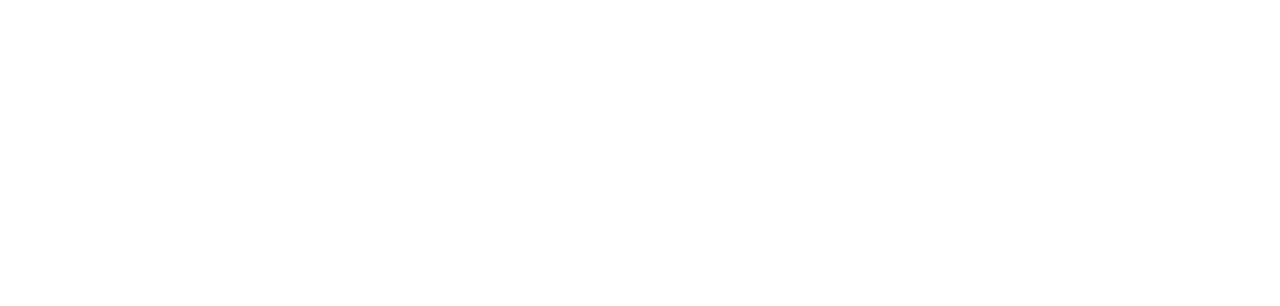
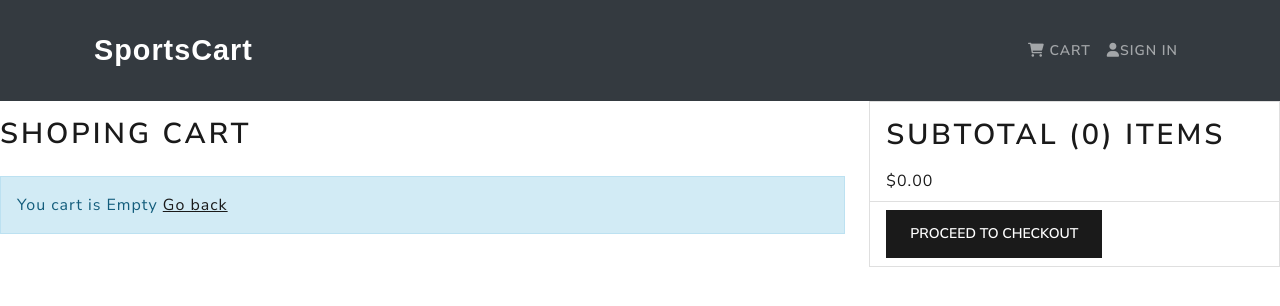
Before and after one commit to Afsal63/Project-trail-and-error, a React (Create React App) app in the folder frontend/: page /cart in a window 1280 px wide. Before the commit this address had no page. Shown: the top 306 px of the page. Built offline with nearby package versions, Linux system fonts and the light colour scheme; a web font is replaced by a local one.

Commit message:
add to cart

```diff
--- a/frontend/src/App.js
+++ b/frontend/src/App.js
@@ -16,6 +16,7 @@
       <Routes>
 <Route path='/' element={<MainPage/>}></Route>
 <Route path='/product/:id' element={<ProductScreen/>}></Route>
+<Route path='/cart' element={<CartScreen/>}></Route>
 <Route path='/cart/:id' element={<CartScreen/>}></Route>
 </Routes>
 </Router>
--- a/frontend/src/index.css
+++ b/frontend/src/index.css
@@ -29,3 +29,11 @@
 
 
 }
+h1{
+  font-size:1.8rem ;
+  padding:1rem 0;
+}
+h2{
+  font-size:1.8rem ;
+  padding: 0.5rem 0;
+}
--- a/frontend/src/reducers/cartReducers.js
+++ b/frontend/src/reducers/cartReducers.js
@@ -4,11 +4,11 @@
     switch (action.type) {
         case CART_ADD_ITEM:
             const item = action.payload
-            console.log(action.payload);
+
             const existItem = state.cartItems.find(x => x.product === item
                 .product)
 
-            console.log(existItem);
+
             if (existItem) {
                 return {
                     ...state,
@@ -17,7 +17,7 @@
                 )
                 }
             } else {
-                console.log(item);
+
                 return {
                     ...state,
                     cartItems: [...state.cartItems, item],
--- a/frontend/src/screens/CartScreen.js
+++ b/frontend/src/screens/CartScreen.js
@@ -1,27 +1,109 @@
-import React,{useEffect} from 'react'
-import {useDispatch,useSelector} from 'react-redux'
-import  {Row,Col,ListGroup,Image,Form,Button,Card} from 'react-bootstrap'
+import React, { useEffect } from 'react'
+import { useDispatch, useSelector } from 'react-redux'
+import { Row, Col, ListGroup, Image, Form, Button, Card, ListGroupItem } from 'react-bootstrap'
 import Message from '../components/Message'
 import { addToCart } from '../actions/cartAction'
-import { useNavigate, useParams, useSearchParams } from 'react-router-dom'
+import { Link, useNavigate, useParams, useSearchParams } from 'react-router-dom'
+import Header from '../components/Header'
+
 
 
 const CartScreen = () => {
-    const navigate =useNavigate()
-    const {id}=useParams()
-    const qty =useSearchParams()[0].get('qty')
-    const dispatch =useDispatch()
+  const navigate = useNavigate()
+  const { id } = useParams()
+  const qty = useSearchParams()[0].get('qty')
+  const dispatch = useDispatch()
+
+  const cart = useSelector(state => state.cart)
+  const { cartItems } = cart
 
 
 
-    useEffect(()=>{
-        if(id){
-dispatch(addToCart(id,qty));
-        }
-    },[dispatch,id,qty])
+  useEffect(() => {
+    if (id) {
+      dispatch(addToCart(id, qty));
+    }
+  }, [dispatch, id, qty])
+
+  const removeFromCartHnadler =(id)=>{
+    console.log('remove');
+  }
+  const checkoutHandler=()=>{
+    navigate('/login?redirect=shipping')
+  }
 
   return (
-    <div>Cart</div>
+
+    <Row>
+      <Header/>
+      <Col md={8}>
+        <h1>shoping Cart</h1>
+        {cartItems.length === 0 ? <Message>You cart is Empty <Link to='/'>Go back</Link></Message> : (
+          <ListGroup variant='flush'>
+            {cartItems.map(item => (
+              <ListGroup.Item key={item.product}>
+                <Row>
+                  <Col md={2}>
+                    <Image src={item.image} alt={item.name} fluid rounded />
+                  </Col>
+                  <Col md={3}>
+                  <Link to={`/product/${item.product}`}>{item.name}</Link>
+                  </Col>
+                  <Col md={2}>${item.price}</Col>
+                  <Col md={2 }>
+                    <Form.Control
+                      as='select' value={item.qty}
+                      onChange={(e) => dispatch(addToCart(item.product,Number( e.target.value) ))}>
+
+                      {
+                        [...Array(item.countInStock).keys()].map((x) => (
+                          <option key={x + 1} value={x + 1}>
+                            {x + 1}
+                          </option>
+                        ))
+                      }
+                    </Form.Control>
+
+                  </Col>
+                  <Col md={2}>
+                    <Button type='button' variant='light' onClick={()=>removeFromCartHnadler(item.product)}>
+                      <i className='fas fa-trash'></i>
+                    </Button>
+                  </Col>
+                </Row>
+              </ListGroup.Item>
+            ))}
+          </ListGroup>
+        )}
+
+      </Col>
+      <Col md={4}>
+        <Card>
+          <ListGroup variant='flush'>
+            <ListGroup.Item>
+            <h2>
+                  Subtotal ({cartItems.reduce((acc, item) => Number(acc) + Number(item.qty), 0)})
+                  items
+                </h2>
+                $
+                {cartItems
+                  .reduce((acc, item) => acc + item.qty *
+                    item.price,0).toFixed(2)}
+            </ListGroup.Item>
+            <ListGroupItem>
+              <Button type='button' className='btn-block' disabled={cartItems.lenght===0} onClick={checkoutHandler}>
+                Proceed to Checkout
+              </Button>
+            </ListGroupItem>
+          </ListGroup>
+        </Card>
+
+      </Col>
+
+
+
+
+    </Row>
   )
 }
 
--- a/frontend/src/store.js
+++ b/frontend/src/store.js
@@ -13,7 +13,7 @@
     cart: cartReducer
 })
 
-console.log(localStorage.getItem('cartItems'));
+
 const cartItemsFromStorage = localStorage.getItem('cartItems')
  ? JSON.parse(localStorage.getItem('cartItems'))
     : [];
```
Also changed, not shown: frontend/src/screens/pages/Products.js (+54 -54 lines).
